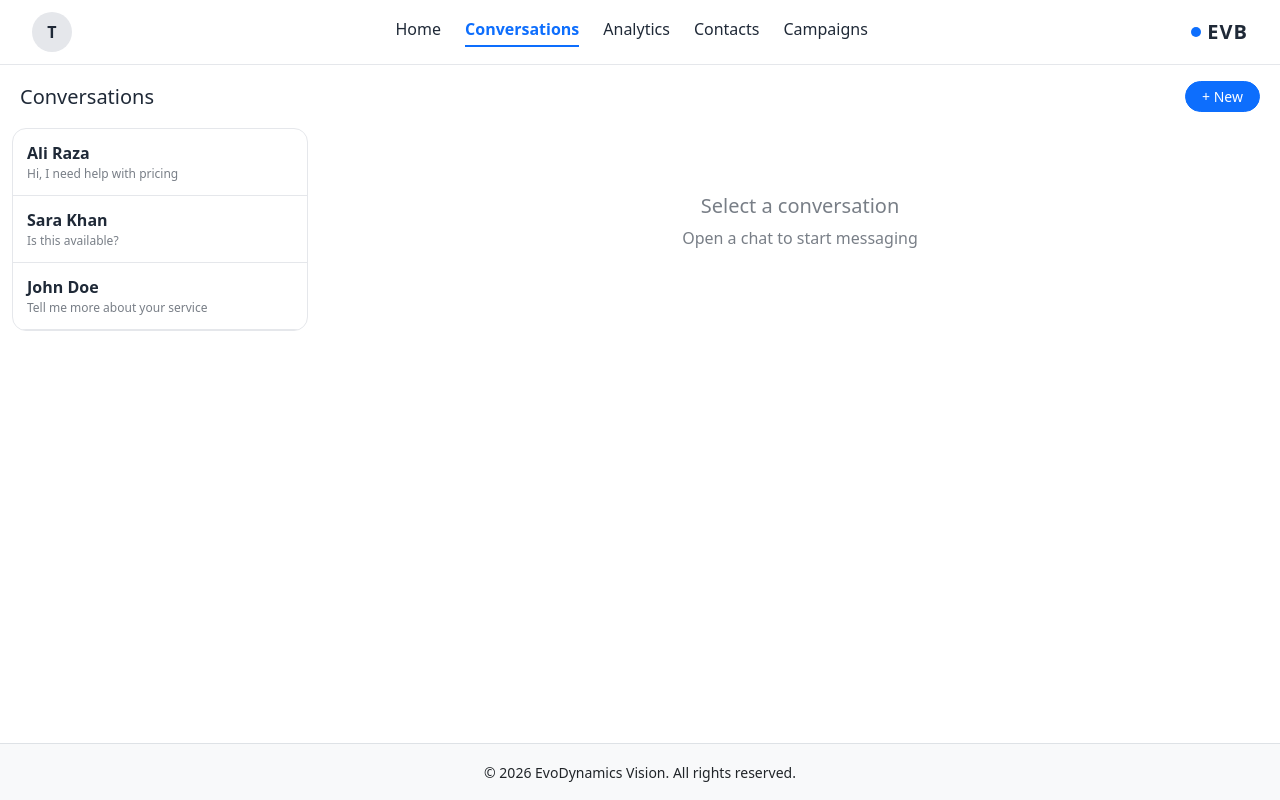
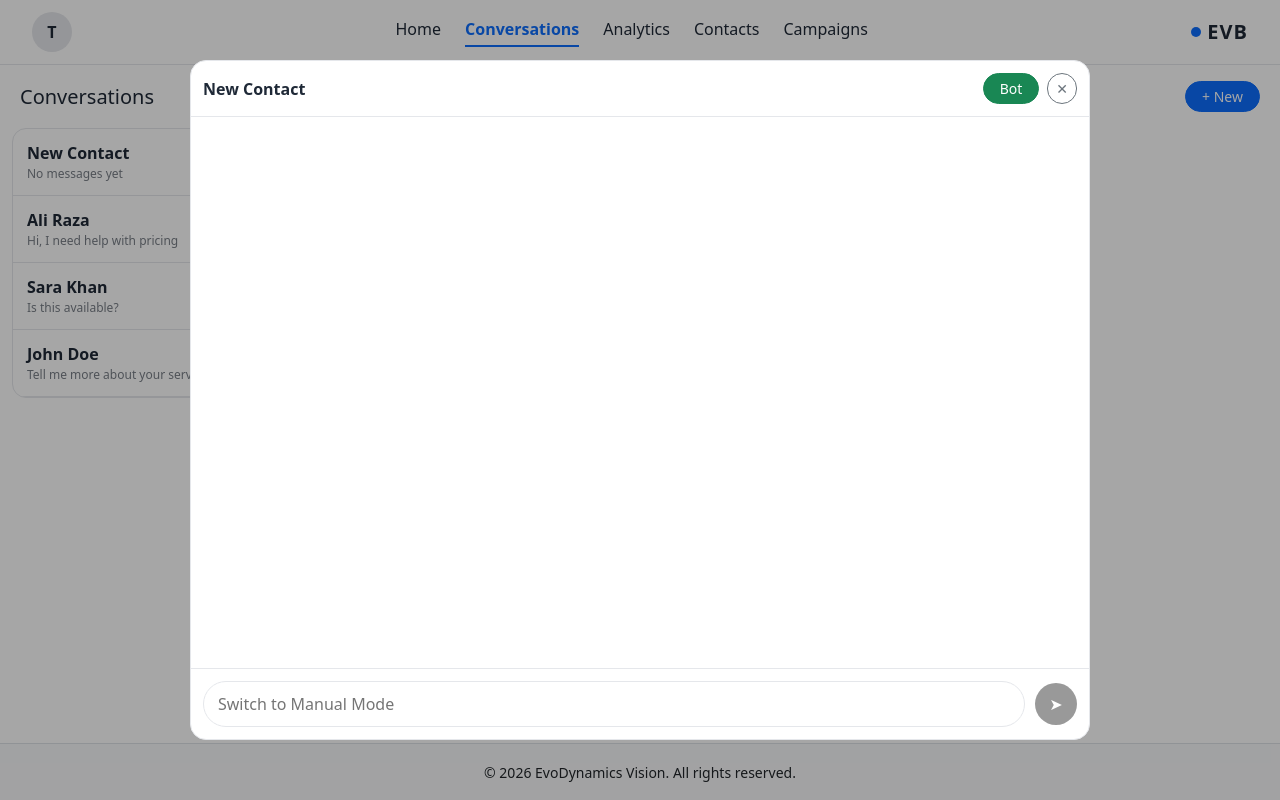
Before and after one commit to iamtalhaarifvlogs/evobusiness, a Next.js app: page /conversations in a window 1280 px wide. Both pictures are taken after a click on the button "+ New". Built offline with nearby package versions, Linux system fonts and the light colour scheme.

Commit message:
Update page.tsx

```diff
--- a/app/conversations/page.tsx
+++ b/app/conversations/page.tsx
@@ -19,14 +19,12 @@ export default function ConversationsPage() {
   const [manualMode, setManualMode] = useState(false);
   const [input, setInput] = useState("");
 
-  const chats: Chat[] = useMemo(
-    () => [
-      { id: 1, name: "Ali Raza", lastMessage: "Hi, I need help with pricing" },
-      { id: 2, name: "Sara Khan", lastMessage: "Is this available?" },
-      { id: 3, name: "John Doe", lastMessage: "Tell me more about your service" },
-    ],
-    []
-  );
+  // ================= INITIAL CHATS =================
+  const [chats, setChats] = useState<Chat[]>([
+    { id: 1, name: "Ali Raza", lastMessage: "Hi, I need help with pricing" },
+    { id: 2, name: "Sara Khan", lastMessage: "Is this available?" },
+    { id: 3, name: "John Doe", lastMessage: "Tell me more about your service" },
+  ]);
 
   const [messagesMap, setMessagesMap] = useState<Record<number, Message[]>>({
     1: [
@@ -47,16 +45,37 @@ export default function ConversationsPage() {
     ? messagesMap[selectedChat.id] || []
     : [];
 
+  // ================= CREATE NEW CHAT =================
+  const createNewChat = () => {
+    const newId = Date.now();
+
+    const newChat: Chat = {
+      id: newId,
+      name: "New Contact",
+      lastMessage: "No messages yet",
+    };
+
+    setChats((prev) => [newChat, ...prev]);
+
+    setMessagesMap((prev) => ({
+      ...prev,
+      [newId]: [],
+    }));
+
+    setSelectedChat(newChat);
+  };
+
+  // ================= SEND MESSAGE =================
   const sendMessage = () => {
     if (!selectedChat || !input.trim()) return;
 
     const newMessage: Message = {
       id: Date.now(),
-      sender: "user", // ✅ FIXED: always user
+      sender: "user",
       text: input,
     };
 
-    const updated = {
+    const updatedMessages = {
       ...messagesMap,
       [selectedChat.id]: [
         ...(messagesMap[selectedChat.id] || []),
@@ -64,16 +83,26 @@ export default function ConversationsPage() {
       ],
     };
 
-    setMessagesMap(updated);
+    setMessagesMap(updatedMessages);
+
     setInput("");
 
-    // 🤖 BOT AUTO REPLY ONLY IN BOT MODE
+    // update chat preview
+    setChats((prev) =>
+      prev.map((c) =>
+        c.id === selectedChat.id
+          ? { ...c, lastMessage: input }
+          : c
+      )
+    );
+
+    // BOT REPLY (only in bot mode)
     if (!manualMode) {
       setTimeout(() => {
         const botReply: Message = {
           id: Date.now() + 1,
           sender: "bot",
-          text: "🤖 AI response will be connected here later",
+          text: "🤖 AI response will connect here later",
         };
 
         setMessagesMap((prev) => ({
@@ -93,7 +122,12 @@ export default function ConversationsPage() {
       {/* HEADER */}
       <div className="d-flex justify-content-between align-items-center mb-3 px-2">
         <h5 className="mb-0">Conversations</h5>
-        <button className="btn btn-primary btn-sm rounded-pill px-3">
+
+        {/* FIXED + NEW BUTTON */}
+        <button
+          onClick={createNewChat}
+          className="btn btn-primary btn-sm rounded-pill px-3"
+        >
           + New
         </button>
       </div>
@@ -119,12 +153,6 @@ export default function ConversationsPage() {
                   cursor: "pointer",
                   borderBottom: "1px solid var(--border)",
                 }}
-                onMouseEnter={(e) =>
-                  (e.currentTarget.style.background = "rgba(0,0,0,0.05)")
-                }
-                onMouseLeave={(e) =>
-                  (e.currentTarget.style.background = "transparent")
-                }
               >
                 <div style={{ fontWeight: 600 }}>{chat.name}</div>
                 <div style={{ fontSize: 12, opacity: 0.6 }}>
@@ -140,27 +168,27 @@ export default function ConversationsPage() {
           {!selectedChat && (
             <div style={{ opacity: 0.6, textAlign: "center" }}>
               <h5>Select a conversation</h5>
-              <p>Open a chat to start messaging</p>
+              <p>Open a chat or create a new one</p>
             </div>
           )}
         </div>
       </div>
 
-      {/* CHAT MODAL */}
+      {/* ================= MODAL ================= */}
       {selectedChat && (
         <>
-          {/* BACKDROP */}
+          {/* BACKDROP (FIXED Z-INDEX) */}
           <div
             onClick={() => setSelectedChat(null)}
             style={{
               position: "fixed",
               inset: 0,
               background: "rgba(0,0,0,0.35)",
-              zIndex: 50,
+              zIndex: 9998,
             }}
           />
 
-          {/* MODAL */}
+          {/* MODAL (FIXED OVERLAY ISSUE) */}
           <div
             style={{
               position: "fixed",
@@ -172,10 +200,10 @@ export default function ConversationsPage() {
               height: "85vh",
               background: "var(--card)",
               border: "1px solid var(--border)",
-              borderRadius: 18,
+              borderRadius: 16,
               display: "flex",
               flexDirection: "column",
-              zIndex: 60,
+              zIndex: 9999, // 🔥 ABOVE EVERYTHING INCLUDING HEADER
               overflow: "hidden",
             }}
           >
@@ -183,7 +211,7 @@ export default function ConversationsPage() {
             {/* HEADER */}
             <div
               style={{
-                padding: "12px 14px",
+                padding: 12,
                 borderBottom: "1px solid var(--border)",
                 display: "flex",
                 justifyContent: "space-between",
@@ -196,7 +224,6 @@ export default function ConversationsPage() {
 
               <div className="d-flex gap-2 align-items-center">
 
-                {/* MODE TOGGLE */}
                 <button
                   onClick={() => setManualMode((p) => !p)}
                   className={`btn btn-sm rounded-pill px-3 ${
@@ -212,6 +239,7 @@ export default function ConversationsPage() {
                 >
                   ✕
                 </button>
+
               </div>
             </div>
 
@@ -242,7 +270,6 @@ export default function ConversationsPage() {
                       padding: "10px 12px",
                       borderRadius: 14,
                       maxWidth: "70%",
-                      fontSize: 14,
                       background:
                         msg.sender === "user"
                           ? "#0d6efd"
@@ -273,14 +300,13 @@ export default function ConversationsPage() {
                 alignItems: "center",
               }}
             >
-
               <input
                 value={input}
                 onChange={(e) => setInput(e.target.value)}
                 disabled={!manualMode}
                 placeholder={
                   manualMode
-                    ? "Type a message..."
+                    ? "Type message..."
                     : "Switch to Manual Mode"
                 }
                 style={{
@@ -290,11 +316,9 @@ export default function ConversationsPage() {
                   border: "1px solid var(--border)",
                   background: "var(--card)",
                   color: "var(--text)",
-                  outline: "none",
                 }}
               />
 
-              {/* ROUND SEND BUTTON (ICON STYLE) */}
               <button
                 onClick={sendMessage}
                 disabled={!manualMode}
@@ -305,18 +329,14 @@ export default function ConversationsPage() {
                   border: "none",
                   background: manualMode ? "#0d6efd" : "#999",
                   color: "#fff",
-                  display: "flex",
-                  alignItems: "center",
-                  justifyContent: "center",
                   fontSize: 16,
                   cursor: manualMode ? "pointer" : "not-allowed",
                 }}
-                title="Send"
               >
                 ➤
               </button>
+            </div>
 
-            </div>
           </div>
         </>
       )}
```
